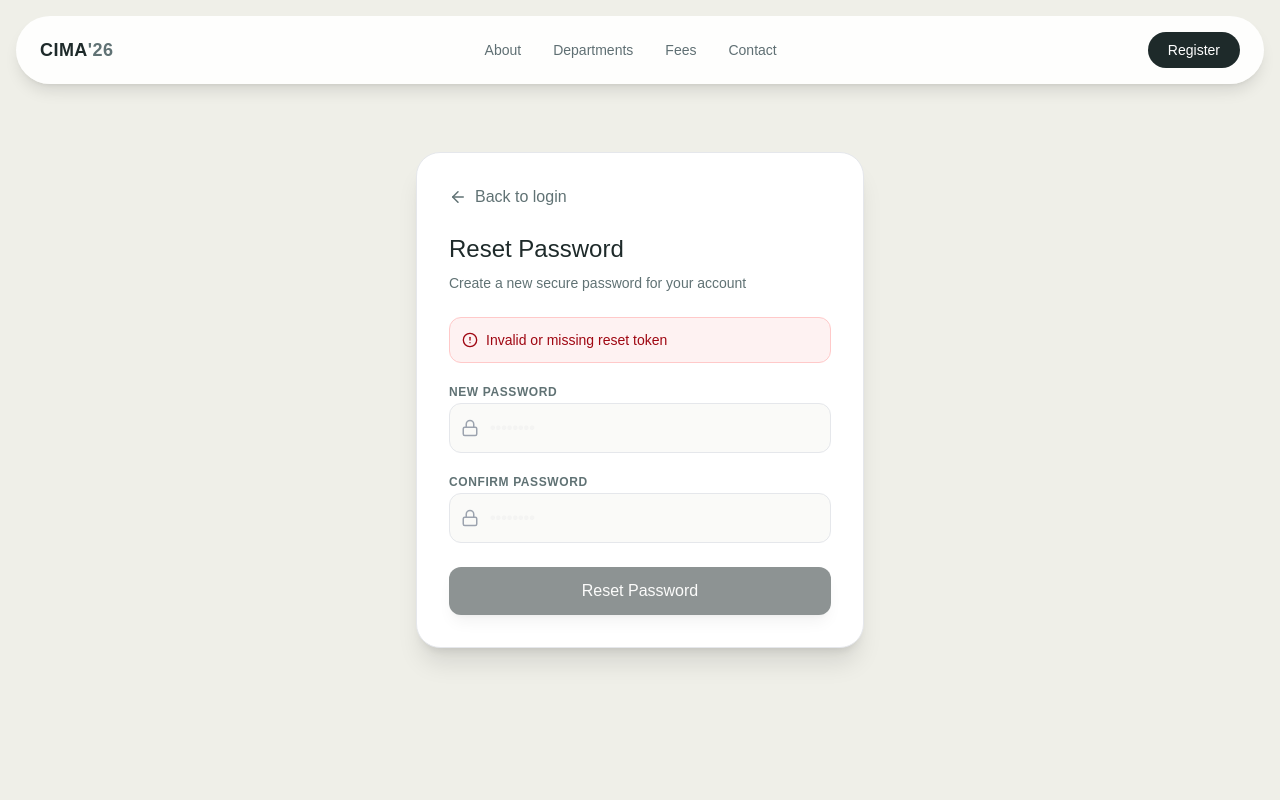
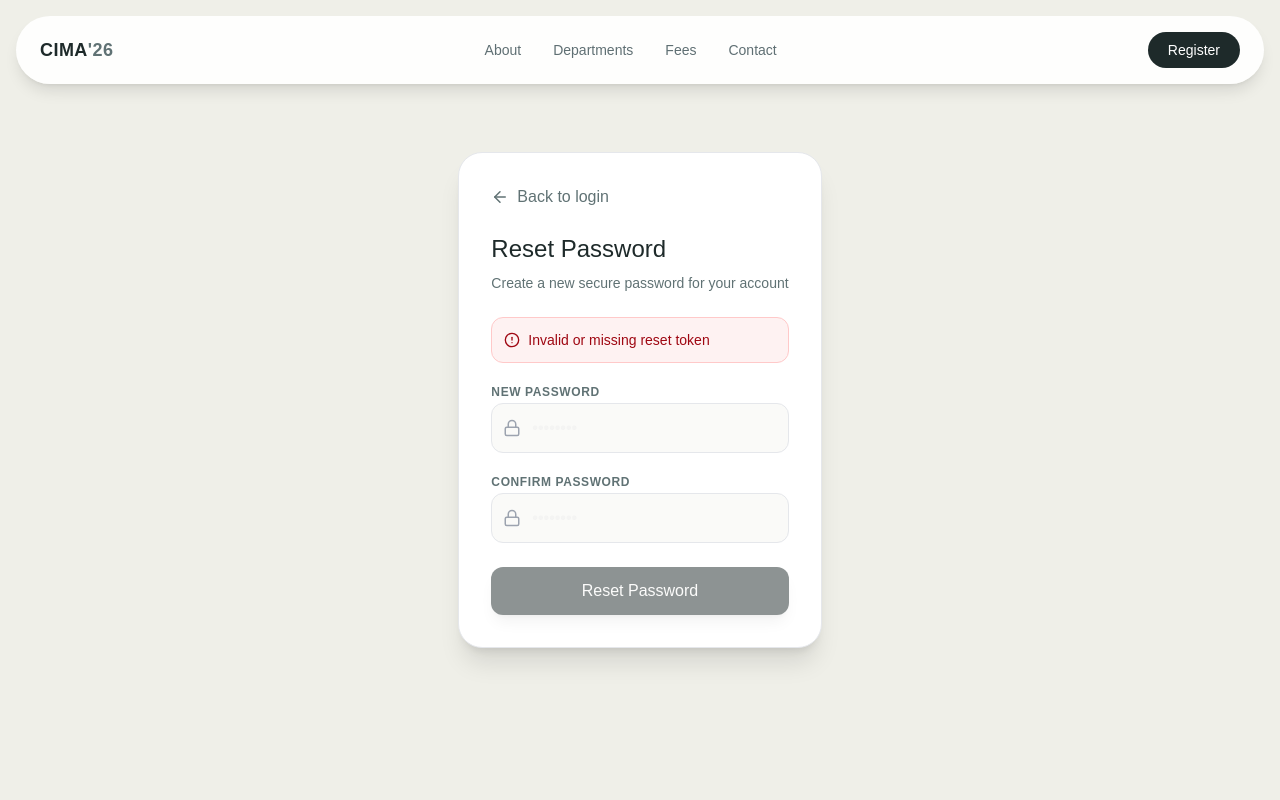
Before and after one commit to Prasath2305/srm-cima-2026, a Next.js app: page /reset-password in a window 1280 px wide. Shown: the top 800 px of the page. Built offline with nearby package versions, Linux system fonts and the light colour scheme.

Commit message:
feat: refactor reset password page to use Suspense and separate form component

```diff
--- a/src/app/reset-password/page.tsx
+++ b/src/app/reset-password/page.tsx
@@ -1,12 +1,172 @@
+// 'use client';
+
+// import { useState, useEffect } from 'react';
+// import { motion } from 'framer-motion';
+// import { Lock, Loader2, AlertCircle, CheckCircle, ArrowLeft } from 'lucide-react';
+// import { useRouter, useSearchParams } from 'next/navigation';
+// import Link from 'next/link';
+
+// export default function ResetPasswordPage() {
+//   const [password, setPassword] = useState('');
+//   const [confirmPassword, setConfirmPassword] = useState('');
+//   const [loading, setLoading] = useState(false);
+//   const [error, setError] = useState('');
+//   const [success, setSuccess] = useState(false);
+
+//   const router = useRouter();
+//   const searchParams = useSearchParams();
+//   const token = searchParams.get('token');
+
+//   useEffect(() => {
+//     if (!token) {
+//       setError('Invalid or missing reset token');
+//     }
+//   }, [token]);
+
+//   const handleSubmit = async (e: React.FormEvent) => {
+//     e.preventDefault();
+//     setError('');
+
+//     if (password !== confirmPassword) {
+//       setError('Passwords do not match');
+//       return;
+//     }
+
+//     if (password.length < 6) {
+//       setError('Password must be at least 6 characters');
+//       return;
+//     }
+
+//     setLoading(true);
+
+//     try {
+//       const res = await fetch('/api/auth/reset-password', {
+//         method: 'POST',
+//         headers: { 'Content-Type': 'application/json' },
+//         body: JSON.stringify({ token, password }),
+//       });
+
+//       const data = await res.json();
+
+//       if (!res.ok) throw new Error(data.error || 'Failed to reset password');
+
+//       setSuccess(true);
+//       setTimeout(() => router.push('/login'), 3000);
+//     } catch (err: any) {
+//       setError(err.message);
+//     } finally {
+//       setLoading(false);
+//     }
+//   };
+
+//   return (
+//     <div className="min-h-screen bg-[#EFEFE8] flex items-center justify-center p-4">
+//       <motion.div
+//         initial={{ opacity: 0, y: 20 }}
+//         animate={{ opacity: 1, y: 0 }}
+//         className="w-full max-w-md"
+//       >
+//         <div className="bg-white rounded-3xl shadow-xl border border-[#E5E7EB] p-8">
+//           <Link
+//             href="/login"
+//             className="inline-flex items-center gap-2 text-[#607274] hover:text-[#1E2A2A] mb-6 transition-colors"
+//           >
+//             <ArrowLeft size={18} />
+//             Back to login
+//           </Link>
+
+//           <h1 className="text-2xl font-medium text-[#1E2A2A] mb-2">Reset Password</h1>
+//           <p className="text-[#607274] text-sm mb-6">Create a new secure password for your account</p>
+
+//           {error && (
+//             <div className="mb-4 p-3 bg-red-50 border border-red-200 rounded-xl flex items-center gap-2 text-sm text-red-800">
+//               <AlertCircle size={16} />
+//               {error}
+//             </div>
+//           )}
+
+//           {success ? (
+//             <motion.div
+//               initial={{ opacity: 0, scale: 0.95 }}
+//               animate={{ opacity: 1, scale: 1 }}
+//               className="text-center py-8"
+//             >
+//               <div className="w-16 h-16 bg-green-100 rounded-full flex items-center justify-center mx-auto mb-4">
+//                 <CheckCircle className="text-green-600" size={32} />
+//               </div>
+//               <h3 className="text-lg font-medium text-[#1E2A2A] mb-2">Password Updated!</h3>
+//               <p className="text-[#607274] text-sm">Redirecting to login...</p>
+//             </motion.div>
+//           ) : (
+//             <form onSubmit={handleSubmit} className="space-y-4">
+//               <div className="space-y-2">
+//                 <label className="text-xs font-semibold text-[#607274] uppercase tracking-wider">
+//                   New Password
+//                 </label>
+//                 <div className="relative">
+//                   <Lock className="absolute left-3 top-1/2 -translate-y-1/2 text-[#9CA3AF]" size={18} />
+//                   <input
+//                     type="password"
+//                     required
+//                     value={password}
+//                     onChange={(e) => setPassword(e.target.value)}
+//                     className="w-full pl-10 pr-4 py-3 rounded-xl border border-[#E5E7EB] focus:outline-none focus:ring-2 focus:ring-[#607274] bg-[#FAFAF8]"
+//                     placeholder="••••••••"
+//                   />
+//                 </div>
+//               </div>
+
+//               <div className="space-y-2">
+//                 <label className="text-xs font-semibold text-[#607274] uppercase tracking-wider">
+//                   Confirm Password
+//                 </label>
+//                 <div className="relative">
+//                   <Lock className="absolute left-3 top-1/2 -translate-y-1/2 text-[#9CA3AF]" size={18} />
+//                   <input
+//                     type="password"
+//                     required
+//                     value={confirmPassword}
+//                     onChange={(e) => setConfirmPassword(e.target.value)}
+//                     className="w-full pl-10 pr-4 py-3 rounded-xl border border-[#E5E7EB] focus:outline-none focus:ring-2 focus:ring-[#607274] bg-[#FAFAF8]"
+//                     placeholder="••••••••"
+//                   />
+//                 </div>
+//               </div>
+
+//               <button
+//                 type="submit"
+//                 disabled={loading || !token}
+//                 className="w-full py-3 bg-[#1E2A2A] text-[#FAFAF8] rounded-xl font-medium hover:bg-[#607274] transition-all shadow-lg disabled:opacity-50 flex items-center justify-center gap-2 mt-6"
+//               >
+//                 {loading ? <Loader2 className="animate-spin" size={20} /> : 'Reset Password'}
+//               </button>
+//             </form>
+//           )}
+//         </div>
+//       </motion.div>
+//     </div>
+//   );
+// }
+
+
+
+
+
+
+
+
+
+
 'use client';
 
-import { useState, useEffect } from 'react';
+import { useState, useEffect, Suspense } from 'react';
 import { motion } from 'framer-motion';
 import { Lock, Loader2, AlertCircle, CheckCircle, ArrowLeft } from 'lucide-react';
 import { useRouter, useSearchParams } from 'next/navigation';
 import Link from 'next/link';
 
-export default function ResetPasswordPage() {
+// Separate component that uses useSearchParams
+function ResetPasswordForm() {
   const [password, setPassword] = useState('');
   const [confirmPassword, setConfirmPassword] = useState('');
   const [loading, setLoading] = useState(false);
@@ -60,12 +220,6 @@ export default function ResetPasswordPage() {
   };
 
   return (
-    <div className="min-h-screen bg-[#EFEFE8] flex items-center justify-center p-4">
-      <motion.div
-        initial={{ opacity: 0, y: 20 }}
-        animate={{ opacity: 1, y: 0 }}
-        className="w-full max-w-md"
-      >
     <div className="bg-white rounded-3xl shadow-xl border border-[#E5E7EB] p-8">
       <Link
         href="/login"
@@ -79,10 +233,14 @@ export default function ResetPasswordPage() {
       <p className="text-[#607274] text-sm mb-6">Create a new secure password for your account</p>
 
       {error && (
-            <div className="mb-4 p-3 bg-red-50 border border-red-200 rounded-xl flex items-center gap-2 text-sm text-red-800">
+        <motion.div
+          initial={{ opacity: 0, y: -10 }}
+          animate={{ opacity: 1, y: 0 }}
+          className="mb-4 p-3 bg-red-50 border border-red-200 rounded-xl flex items-center gap-2 text-sm text-red-800"
+        >
           <AlertCircle size={16} />
           {error}
-            </div>
+        </motion.div>
       )}
 
       {success ? (
@@ -143,7 +301,25 @@ export default function ResetPasswordPage() {
         </form>
       )}
     </div>
-      </motion.div>
+  );
+}
+
+// Loading fallback
+function LoadingFallback() {
+  return (
+    <div className="bg-white rounded-3xl shadow-xl border border-[#E5E7EB] p-8 flex items-center justify-center min-h-[400px]">
+      <Loader2 className="animate-spin text-[#1E2A2A]" size={32} />
     </div>
   );
 }
+
+// Main page component with Suspense
+export default function ResetPasswordPage() {
+  return (
+    <div className="min-h-screen bg-[#EFEFE8] flex items-center justify-center p-4">
+      <Suspense fallback={<LoadingFallback />}>
+        <ResetPasswordForm />
+      </Suspense>
+    </div>
+  );
+}
```
Lines whose indentation alone changed are shown as unchanged.
